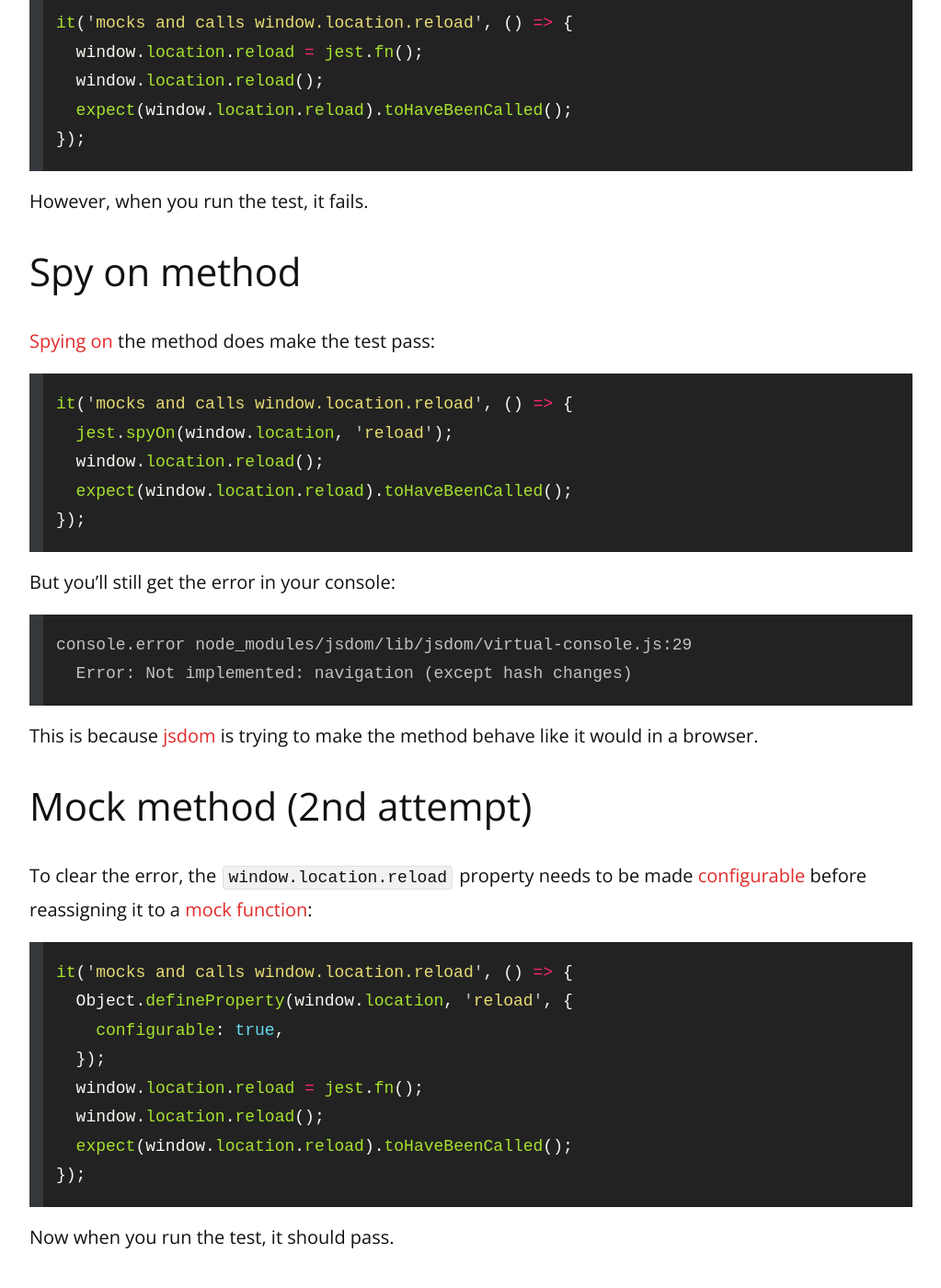
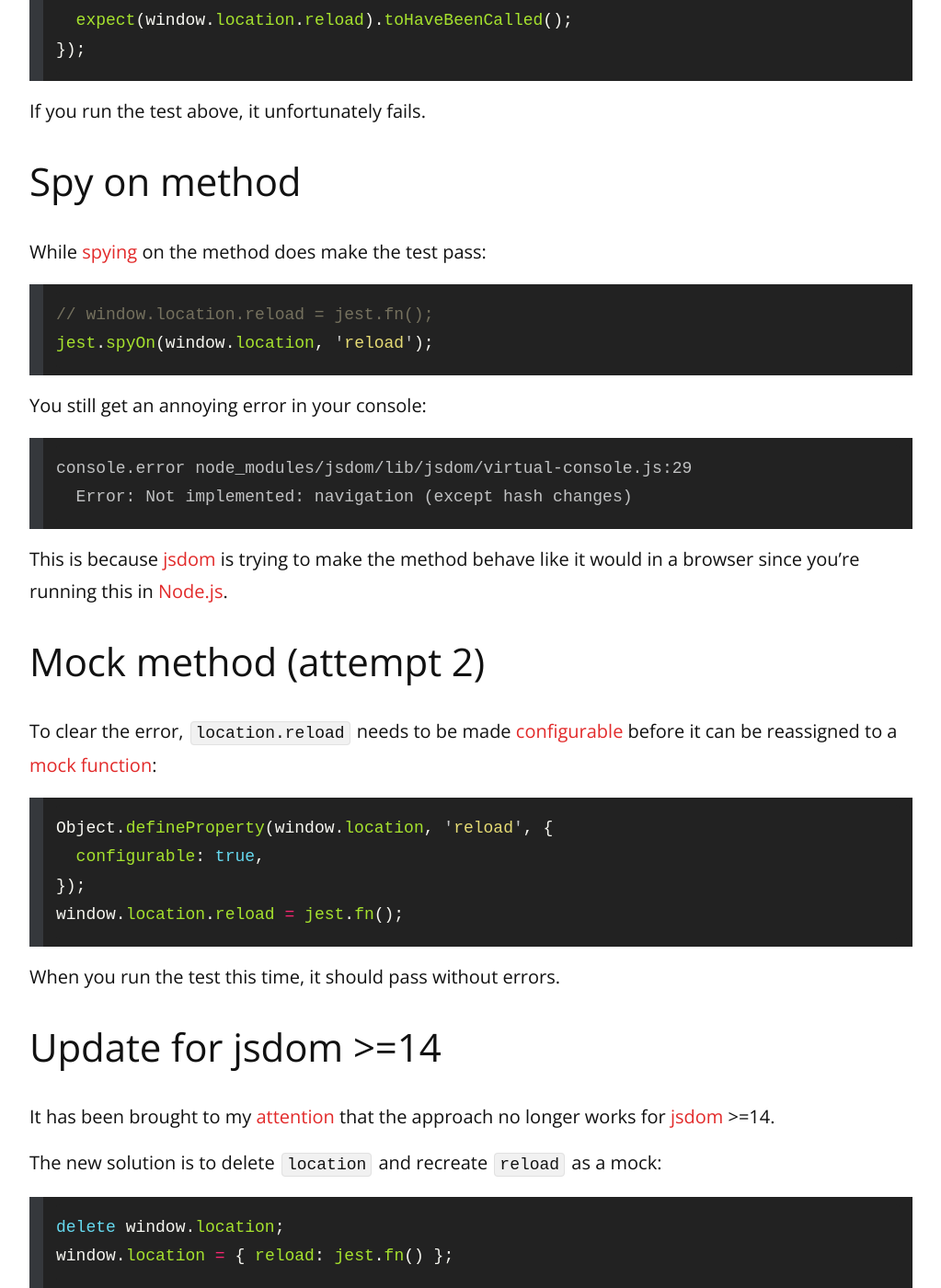
Before and after one commit to remarkablemark/remarkablemark.github.io, a Jekyll site: the page built from _posts/2018/2018-11-17-mock-window-location.md, in a window 1280 px wide and 1400 px high, scrolled down 405 px. Shown: the whole window at 92% size, without its empty margins (128-1151 px from the left). Built offline with Jekyll 4.4.1, drawn with Linux system fonts in a browser that asks for light colours; comment, search, counter and statistics services are not loaded; some of the changed text lies outside the part shown.

Commit message:
feat(post): update "How to mock window.location methods"
Post: 2018-11-17-mock-window-location.md

Added updated approach for jsdom >=14, trimmed redundant code from
code blocks, and reworded sentences.

````diff
--- a/_posts/2018/2018-11-17-mock-window-location.md
+++ b/_posts/2018/2018-11-17-mock-window-location.md
@@ -3,12 +3,10 @@
 title: How to mock window.location methods
 date: 2018-11-17 19:47:17 -4000
 excerpt: How to mock or spy on `window.location` methods in Jest tests.
-categories: jest test spy mock window
+categories: jest test spy mock window javascript
 ---
 
-## Mock method
-
-You may encounter a scenario where you need to [mock](https://jestjs.io/docs/en/mock-function-api) [`window.location`](https://developer.mozilla.org/docs/Web/API/Location#Methods) methods in your [Jest](https://jestjs.io/) tests:
+There may be a scenario where you need to [mock](https://jestjs.io/docs/en/mock-function-api) a method from [`window.location`](https://developer.mozilla.org/docs/Web/API/Location#Methods) in your [Jest](https://jestjs.io/) tests:
 
 ```js
 it('mocks and calls window.location.reload', () => {
@@ -18,49 +16,55 @@
 });
 ```
 
-However, when you run the test, it fails.
+If you run the test above, it unfortunately fails.
 
 ## Spy on method
 
-[Spying on](https://jestjs.io/docs/en/jest-object#jestspyonobject-methodname) the method does make the test pass:
+While [spying](https://jestjs.io/docs/en/jest-object#jestspyonobject-methodname) on the method does make the test pass:
 
 ```js
-it('mocks and calls window.location.reload', () => {
-  jest.spyOn(window.location, 'reload');
-  window.location.reload();
-  expect(window.location.reload).toHaveBeenCalled();
-});
+// window.location.reload = jest.fn();
+jest.spyOn(window.location, 'reload');
 ```
 
-But you'll still get the error in your console:
+You still get an annoying error in your console:
 
 ```
 console.error node_modules/jsdom/lib/jsdom/virtual-console.js:29
   Error: Not implemented: navigation (except hash changes)
 ```
 
-This is because [jsdom](https://github.com/jsdom/jsdom) is trying to make the method behave like it would in a browser.
+This is because [jsdom](https://github.com/jsdom/jsdom) is trying to make the method behave like it would in a browser since you're running this in [Node.js](https://nodejs.org/).
 
-## Mock method (2nd attempt)
+## Mock method (attempt 2)
 
-To clear the error, the `window.location.reload` property needs to be made [configurable](https://developer.mozilla.org/docs/Web/JavaScript/Reference/Global_Objects/Object/defineProperty#Description) before reassigning it to a [mock function](https://jestjs.io/docs/en/jest-object#jestfnimplementation):
+To clear the error, `location.reload` needs to be made [configurable](https://developer.mozilla.org/docs/Web/JavaScript/Reference/Global_Objects/Object/defineProperty#Description) before it can be reassigned to a [mock function](https://jestjs.io/docs/en/jest-object#jestfnimplementation):
 
 ```js
-it('mocks and calls window.location.reload', () => {
-  Object.defineProperty(window.location, 'reload', {
-    configurable: true,
-  });
-  window.location.reload = jest.fn();
-  window.location.reload();
-  expect(window.location.reload).toHaveBeenCalled();
+Object.defineProperty(window.location, 'reload', {
+  configurable: true,
 });
+window.location.reload = jest.fn();
 ```
 
-Now when you run the test, it should pass.
+When you run the test this time, it should pass without errors.
+
+## Update for jsdom >=14
+
+It has been brought to my [attention]({% post_url 2018/2018-11-17-mock-window-location %}#comment-4446972247) that the approach no longer works for [jsdom](https://github.com/jsdom/jsdom) >=14.
+
+The new solution is to delete `location` and recreate `reload` as a mock:
+
+```js
+delete window.location;
+window.location = { reload: jest.fn() };
+```
+
+Thanks to [Josh](https://gist.github.com/joshjg) for sharing the alternative.
 
 ## Final solution
 
-Here's the solution but refactored for better organization:
+Here's the refactored final solution:
 
 ```js
 describe('window.location.reload', () => {
@@ -72,6 +76,8 @@
       configurable: true,
     });
     window.location.reload = jest.fn();
+    // delete window.location;
+    // window.location = { reload: jest.fn() };
   });
 
   afterAll(() => {
````
Also changed, not shown: other parts of _posts/2018/2018-11-17-mock-window-location.md (+1 -1 lines).
